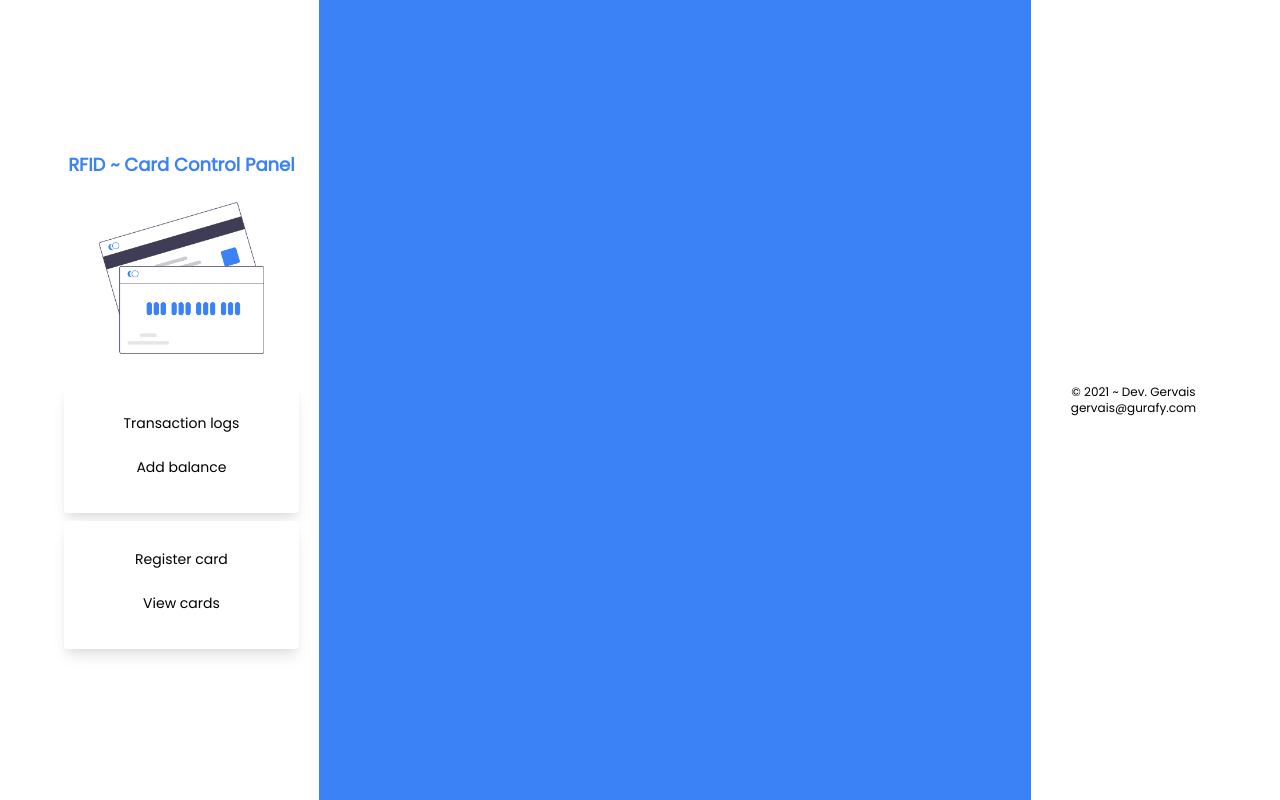
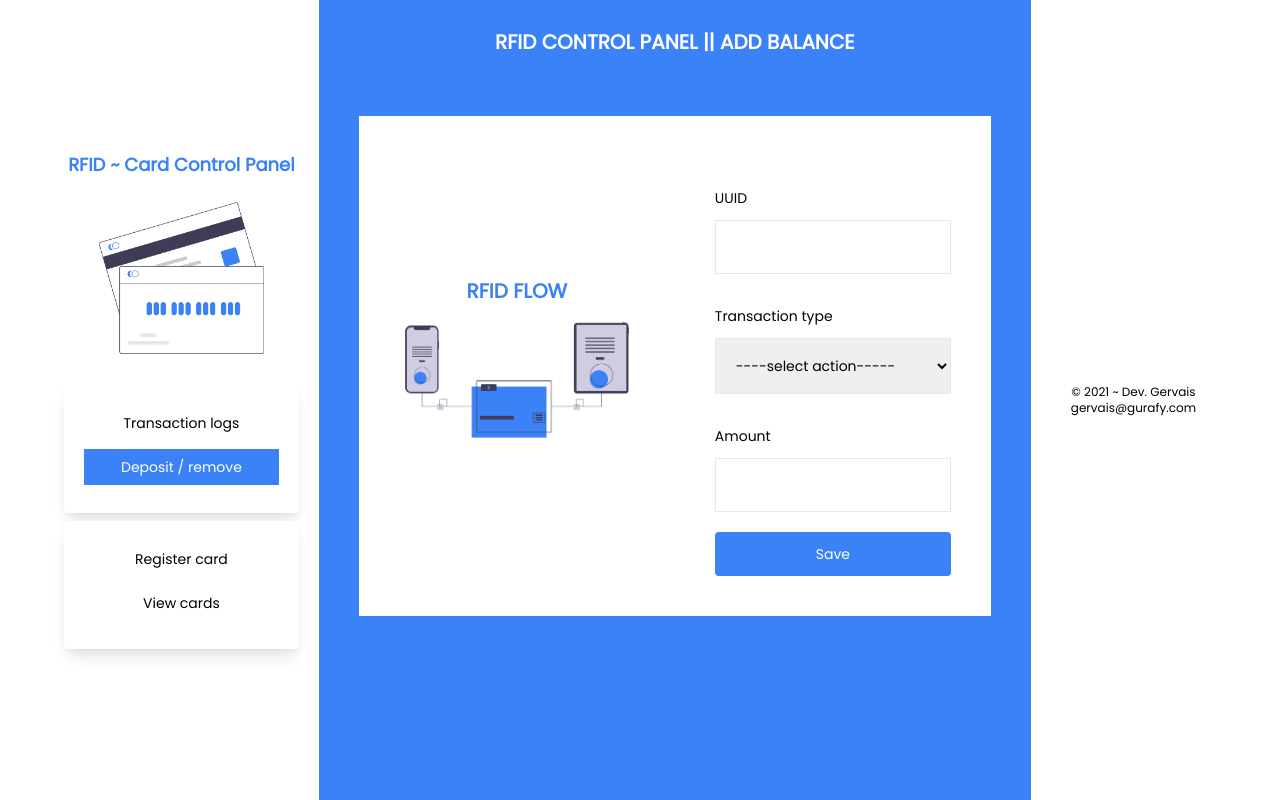
Before and after one commit to ishgervais/RFID, a React (Create React App) app: page /balance/actions in a window 1280 px wide. Built offline with nearby package versions, Linux system fonts and the light colour scheme.

Commit message:
New version with transactions

```diff
--- a/src/App.js
+++ b/src/App.js
@@ -6,6 +6,9 @@ import {Route,Switch} from 'react-router-dom'
 import { ReadCards } from './components/ReadCard';
 import { RegisterCard } from './components/RegisterCard';
 import { AddBalance } from './components/AddBalance';
+import { TransactionsLogs } from './components/TransactionsLogs';
+
+
 
 function App() {
   return (
@@ -22,8 +25,11 @@ function App() {
        <Route exact path="/create/card">
         <RegisterCard/>
        </Route>
-       <Route exact path="/balance/add">
+       <Route exact path="/balance/actions">
         <AddBalance/>
+       </Route>
+       <Route exact path="/balance/logs">
+        <TransactionsLogs/>
        </Route>
         </Switch>
        </Dashboard>
--- a/src/components/AddBalance.jsx
+++ b/src/components/AddBalance.jsx
@@ -1,6 +1,46 @@
+import { useState } from 'react';
+import { useHistory } from 'react-router-dom';
+import cards from "../images/cards.png"
+import { addTransaction } from '../services/api';
+export function AddBalance() {
+    // initializing the form values
+    const [uuid, setUUID] = useState('');
+    const [transType, setTransType] = useState('');
+    const [amount, setAmount] = useState('');
+    const [error, setError] = useState();
 
-import cards from "../images/cards.png"
-export function AddBalance() {
+    // history route
+    const history = useHistory();
+    // submit formdata
+    const handleUUID = (e) => {
+        setUUID(e.target.value)
+        console.log(uuid)
+    }
+    const handleTransType = (e) => {
+        setTransType(e.target.value)
+    }
+    const handleAmount = (e) => {
+        setAmount(e.target.value)
+    }
+
+    const handleSubmit = async (e) => {
+        e.preventDefault();
+
+        await addTransaction({
+            uuid,
+            transaction_fare: amount,
+            type: transType
+        })
+            .then(() => {
+                history.push("/balance/logs")
+            })
+            .catch((error) => {
+                console.log(error.response.data.message)
+                setError(error.response.data.message)
+            })
+
+    }
+
     return <div className="text-black ">
         <div className="card bg-blue-500 p-5 text-xl text-white font-bold mb-5">RFID CONTROL PANEL || ADD BALANCE</div>
         <div className="lg:flex p-5">
@@ -12,17 +52,20 @@ export function AddBalance() {
 
             </div>
             <div className="bg-white lg:w-1/2 p-5 text-black text-sm">
-                <form action="" className="p-5">
+                {error &&
+                    <div className="error-log bg-red-500 text-white w-full text-center py-3 rounded">{error}</div>
+                }
+                <form action="" onSubmit={handleSubmit} className="p-5">
                     <div className="form-group my-5">
                         <label htmlFor="">
                             <span className="block float-left my-3">UUID</span>
-                            <input type="text" name="" id="" className="form-control p-4 w-full border" />
+                            <input type="text" onChange={handleUUID} value={uuid} id="" className="form-control p-4 w-full border" required />
                         </label>
                     </div>
                     <div className="form-group my-5">
                         <label htmlFor="">
                             <span className="block float-left my-3">Transaction type</span>
-                            <select id="" className="form-control p-4 w-full border">
+                            <select id="" className="form-control p-4 w-full border" onChange={handleTransType} value={transType} required>
                                 <option value="">----select action-----</option>
                                 <option value="deposit">Deposit</option>
                                 <option value="withdraw">Withdraw</option>
@@ -32,7 +75,7 @@ export function AddBalance() {
                     <div className="form-group my-5">
                         <label htmlFor="">
                             <span className="block float-left my-3">Amount</span>
-                            <input type="number" name="" id="" className="form-control p-4 w-full border" />
+                            <input type="number" onChange={handleAmount} value={amount} id="" className="form-control p-4 w-full border" required />
                         </label>
                     </div>
 
--- a/src/components/RegisterCard.jsx
+++ b/src/components/RegisterCard.jsx
@@ -21,8 +21,6 @@ export function RegisterCard() {
 
     const handleSubmit = async (e) => {
         e.preventDefault();
-
-        console.log(uuid);
         try {
             let data = await addCard({
                 uuid: uuid,
--- /dev/null
+++ b/src/components/TransactionsLogs.jsx
@@ -0,0 +1,128 @@
+// import { getAllCards } from '../services/api';
+import { useState, useEffect } from 'react';
+import socketIOClient from "socket.io-client"
+// skeleton loader
+import Skeleton from "react-loading-skeleton";
+import url from '../utils/url';
+import { icons } from '../utils/icons';
+
+export function TransactionsLogs() {
+    const [cards, setCards] = useState([])
+    const [loading, setLoading] = useState(false);
+
+    // useEffect(()=>{
+    //     const data = async()=>{
+    //         setLoading(true)
+    //         const response = await getAllCards();
+    //         setCards(response);
+    //         setLoading(false)
+    //     }
+    //   data();
+    // },[]);
+    useEffect(() => {
+        setLoading(true);
+        const socket = socketIOClient(url);
+        socket.on("Transactions", (data) => {
+            setCards(data);
+            setLoading(false);
+        })
+    }, [])
+
+    console.log(cards);
+    return (
+        <div>
+            <div className="card bg-blue-500 p-5 text-xl text-white font-bold mb-5">RFID CONTROL PANEL</div>
+            <div className="card--logs text-sm">
+                {/* card one starts */}
+                {loading ?
+                    <>
+
+                        <div className="bg-white rounded shadow-lg text-black p-5 my-4 lg:flex gap-5 w-full">
+                            <div className="lg:w-1/4 mb-2 card--code">
+                                <div className="title font-bold mb-3">CARD ID</div>
+
+                                <Skeleton height={25} width={Math.ceil((Math.random() + 9) * 9) + "%"} />
+
+
+                            </div>
+                            <div className="lg:w-1/4 mb-2 card--balance">
+                                <div className="title font-bold mb-3">CARD OWNER</div>
+
+
+                                <Skeleton height={25} width={Math.ceil((Math.random() + 10) * 9) + "%"} />
+
+
+                            </div>
+                            <div className="lg:w-1/4 mb-2">
+                                <div className="title font-bold mb-3">CARD BALANCE</div>
+
+
+                                <Skeleton height={25} width={Math.ceil((Math.random() + 10) * 9) + "%"} />
+
+                            </div>
+                            <div className="lg:w-1/4 mb-2">
+                                <div className="title font-bold mb-3 gap-2">ACTION</div>
+                                <div className="flex gap-2 justify-center">
+                                    <span className="flex justify-center">   {icons.trash}</span>
+                                    <span className="flex justify-center">   {icons.add}</span>
+                                </div>
+                            </div>
+
+                        </div>
+                    </>
+                    :
+                    <>
+                        {cards?.slice().reverse().map((item) => {
+                            return (
+                                <div className="bg-white rounded shadow-lg text-black p-5 my-4 lg:flex gap-5 w-full">
+                                    <div className="lg:w-1/4 mb-2 card--code">
+                                        <div className="title font-bold mb-3">CARD ID</div>
+                                        {loading ?
+                                            <Skeleton height={25} width={Math.ceil((Math.random() + 9) * 9) + "%"} />
+                                            :
+                                            <> {item.transactions?.uuid} </>
+                                        }
+                                    </div>
+                                    <div className="lg:w-1/4 mb-2 card--balance">
+                                        <div className="title font-bold mb-3">TRANSACTION FARE</div>
+
+                                        {loading ?
+                                            <Skeleton height={25} width={Math.ceil((Math.random() + 10) * 9) + "%"} />
+                                            :
+                                            <> {item.transactions_fare} </>
+                                        }
+                                    </div>
+                                    <div className="lg:w-1/4 mb-2">
+                                        <div className="title font-bold mb-3">NEW BALANCE</div>
+
+                                        {loading ?
+                                            <Skeleton height={25} width={Math.ceil((Math.random() + 10) * 9) + "%"} />
+                                            :
+                                            <> {item.new_balance} </>
+                                        }
+                                    </div>
+                                    <div className="lg:w-1/4 mb-2">
+                                        <div className="title font-bold mb-3">ACTION</div>
+                                        <div className="flex gap-2 justify-center">
+                                            <span className="flex justify-center">   {icons.trash}</span>
+                                            <span className="flex justify-center">   {icons.add}</span>
+                                        </div>
+
+                                    </div>
+
+                                </div>
+                            );
+                        })}
+                    </>}
+
+
+                {/* card ends here */}
+
+
+
+
+
+            </div>
+        </div>
+    )
+}
--- a/src/pages/Dashboard.jsx
+++ b/src/pages/Dashboard.jsx
@@ -11,7 +11,7 @@ export function Dashboard(props) {
                 </div>
                 <div className="bg-white rounded shadow-lg my-2 p-5 text-sm">
                     <NavLink to="/balance/logs" className="block p-2">Transaction logs</NavLink>
-                    <NavLink to="/balance/add" className="block p-2 my-2">Add balance</NavLink>
+                    <NavLink to="/balance/actions" className="block p-2 my-2">Deposit / remove</NavLink>
                 </div>
 
                 <div className="bg-white rounded shadow-lg p-5 text-sm">
--- a/src/services/api.js
+++ b/src/services/api.js
@@ -10,8 +10,15 @@ const addCard = async(body)=>{
     const response = await axios.post(`${url}/api/cards`,body);
     return response.data;
 }
+const addTransaction = async(body)=>{
+    const response = await axios.post(`${url}/api/transactions`,body);
+    return response;
+}
+
+
 export{
     getAllCards,
-    addCard
+    addCard,
+    addTransaction
 
 }
```
